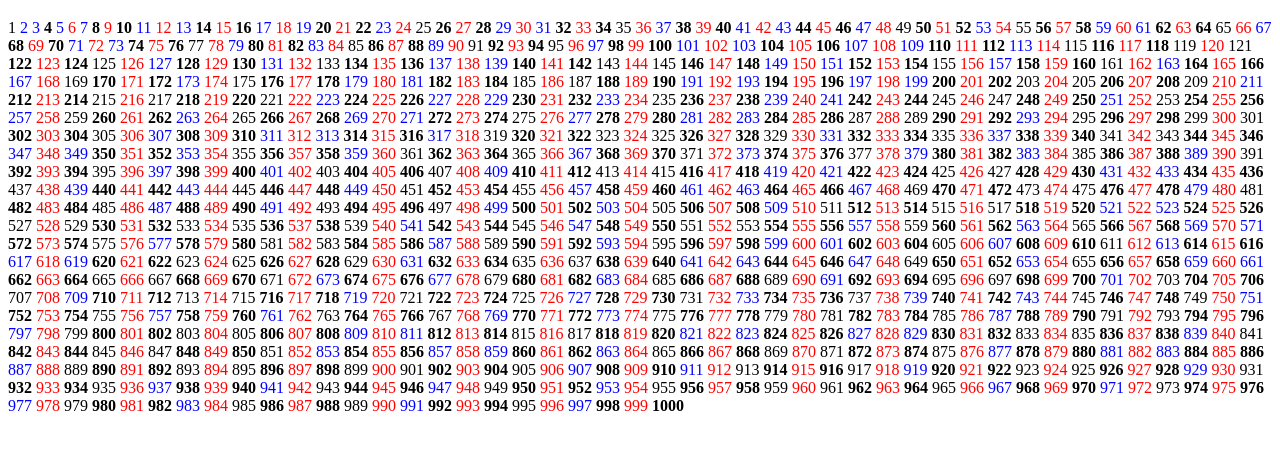
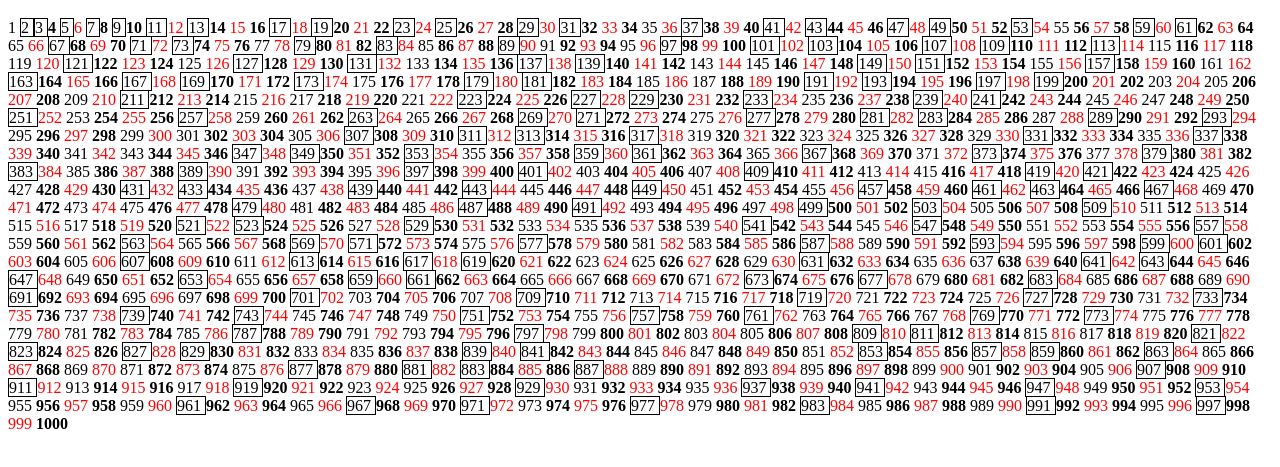
Before and after one commit to 0u714w/fizzbuzz, a plain HTML site: page index.html in a window 1280 px wide. Shown: the part 61-528 px from the top of the page. Drawn offline with Linux system fonts and the light colour scheme.

Commit message:
modified javascript

```diff
--- a/index.html
+++ b/index.html
@@ -8,6 +8,7 @@
     <style>
         .border {
             border-style: solid;
+            border-width: 0.5px;
         }
     </style>
 </head>
@@ -16,17 +17,13 @@
     <h1>Fizzbuzz</h1>
     <script>
         function isPrime(num) {
-            var sqrtnum = Math.floor(Math.sqrt(num));
-            var prime = num != 1;
-            for (var i = 2; i < sqrtnum + 1; i++) {
-                if (num % i == 0) {
-                    prime = false;
-                    break;
-                }
-            }
-            return prime;
+            if (num <= 1) return false;
+            if (num % 2 == 0 && num > 2) return false;
+            let s = Math.sqrt(num);
+            for (let i = 3; i < s; i++)
+                if (num % i === 0) return false;
+            return num !== 1;
         }
-
 
         i = 1
         while (i <= 1000) {
@@ -34,7 +31,7 @@
                 let num = " " + i + " "
 
 
-                document.write(num.fontcolor("blue"))
+                document.write("<span class='border'>" + num + "</span>")
 
             } else if (i % 3 == 0) {
                 let num = " " + i + " "
```
